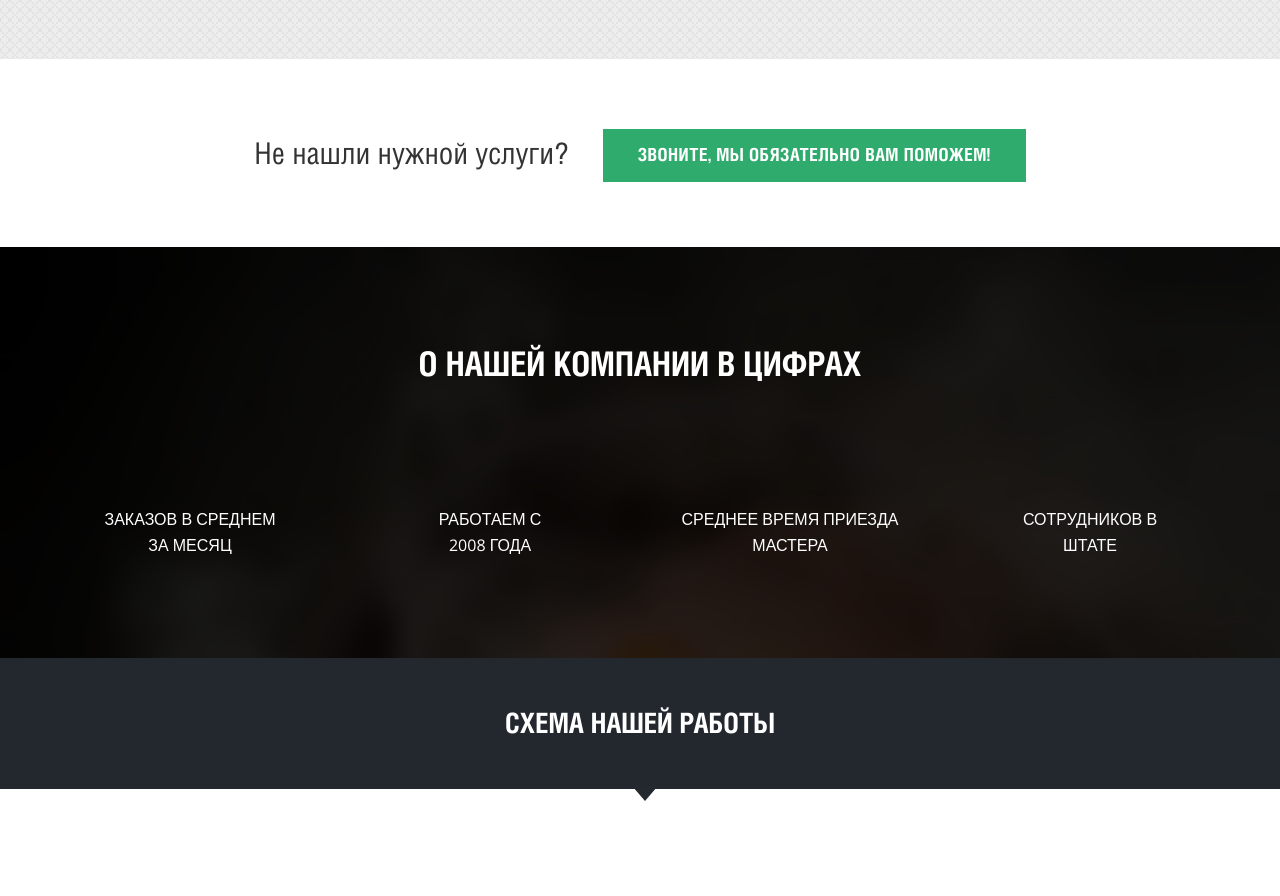
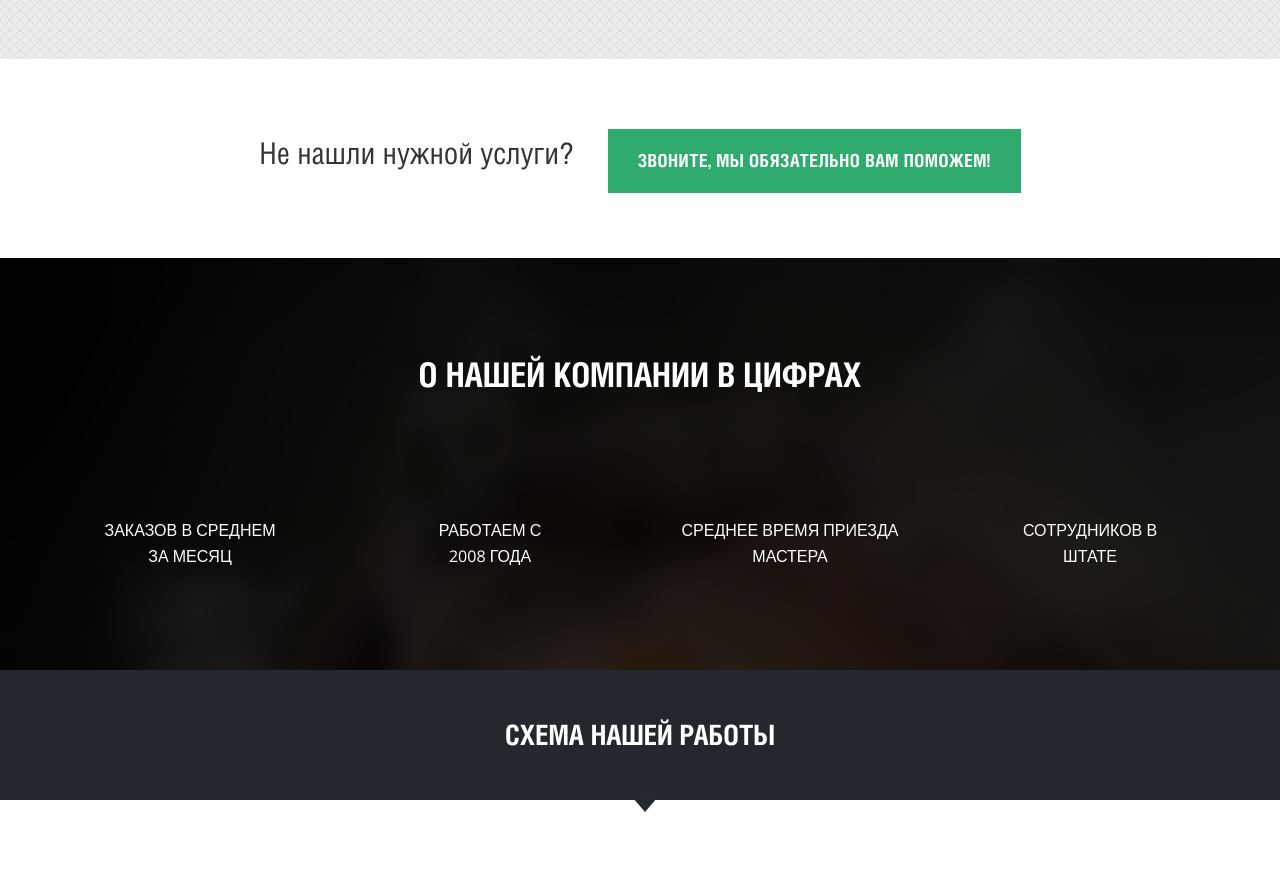
Before and after one commit to RVKPYATI/GLODiplom, a website built with webpack: page dist/index.html in a window 1280 px wide. Shown: the part 1880-2776 px from the top of the page. Built offline with nearby package versions, Linux system fonts and the light colour scheme; some packages are replaced by stand-ins of ours; files whose address does not match are found by name.

Commit message:
finish block services

```diff
--- a/dist/css/style.css
+++ b/dist/css/style.css
@@ -711,6 +711,10 @@ hr.white {
 	display: block;
 	margin-bottom: 10px;
 }
+.quest-section .callback-btn{
+	display: inline-block;
+	float: none;
+}
 
 /**************************************************   MEDIA QUERIS   *****************************************************/
 
@@ -759,6 +763,7 @@ hr.white {
 	.portfolio figure {
 		width: 50%;
 	}
+
 	.quest-section span {
 		vertical-align: top;
 		margin-right: 30px;
--- a/dist/index.html
+++ b/dist/index.html
@@ -287,7 +287,7 @@
 			<div class="container text-center">
 				<span class="f30 helios">Не нашли нужной услуги?</span>
 				<div class="push20 visible-xs visible-sm"></div>
-				<a class="button button-services fancyboxModal invert" href="#feedback">Звоните, мы обязательно вам
+				<a class="button button-services fancyboxModal invert callback-btn" href="#feedback">Звоните, мы обязательно вам
 					поможем!</a>
 			</div>
 			<div class="push50"></div>
```
